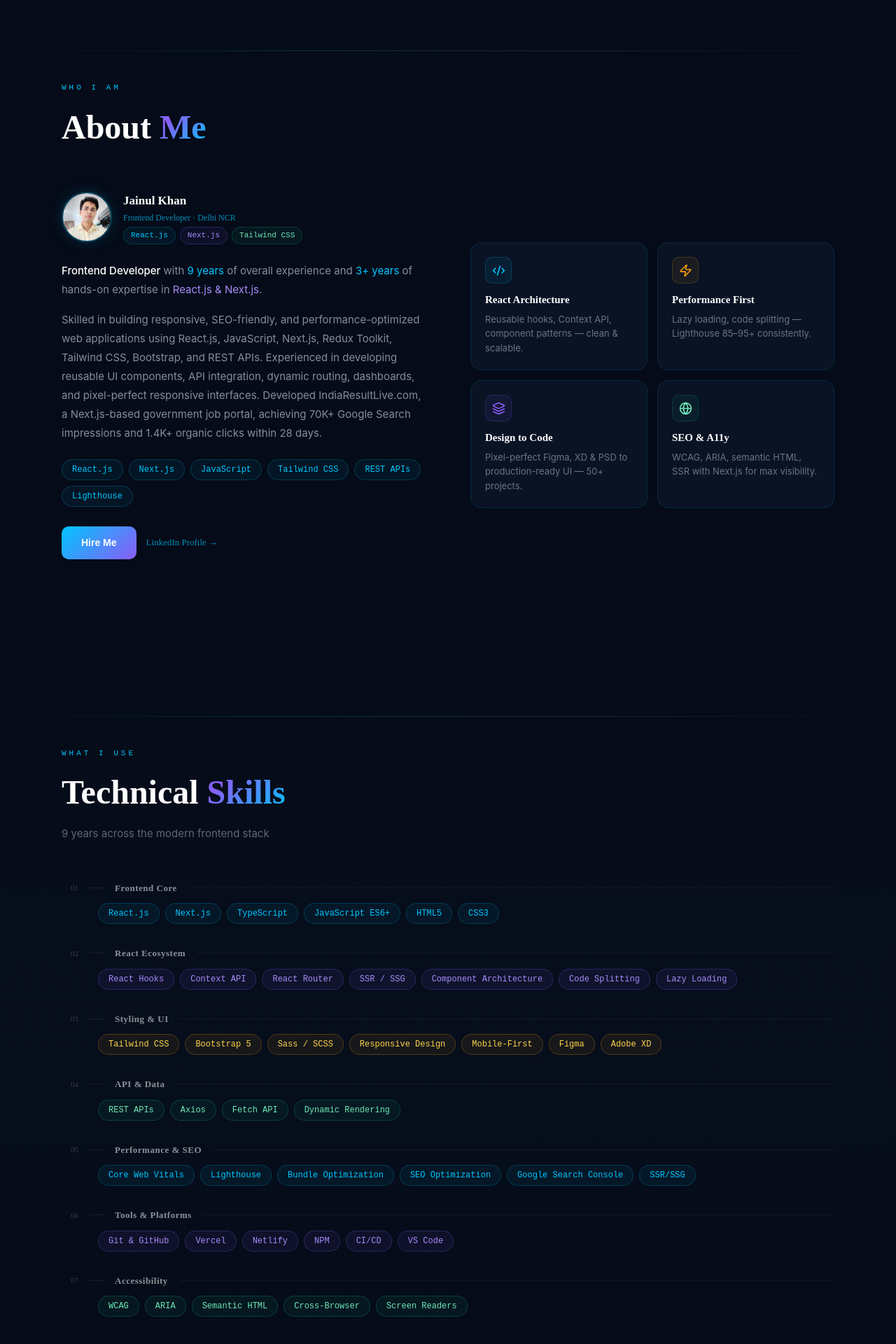
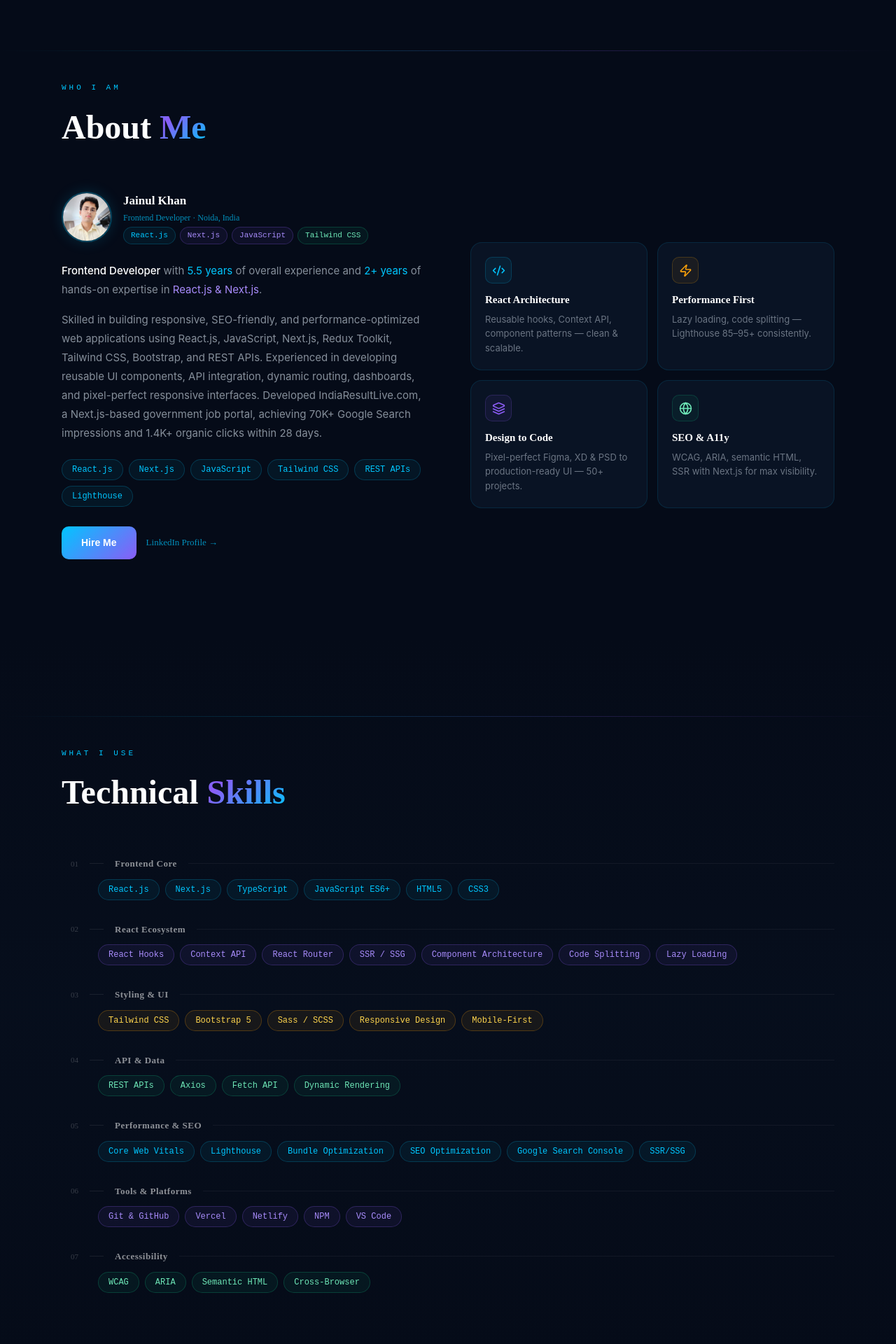
Before and after one commit to mdzainulkhan/mdzainulkhan.github.io, a Next.js app: page / in a window 1280 px wide. Shown: the part 840-2760 px from the top of the page at 70% size. Built offline with nearby package versions, Linux system fonts and the light colour scheme.

Commit message:
UI changes done

```diff
--- a/components/About.tsx
+++ b/components/About.tsx
@@ -45,11 +45,12 @@ export default function About() {
                   Jainul Khan
                 </p>
                 <p style={{ fontFamily: 'JetBrains Mono', color: 'rgba(0,198,255,0.7)', fontSize: '12px', marginBottom: '4px' }}>
-                  Frontend Developer · Delhi NCR
+                  Frontend Developer · Noida, India
                 </p>
                 <div style={{ display: 'flex', gap: '6px', flexWrap: 'wrap' }}>
                   <span className="spill" style={{ fontSize: '11px', padding: '3px 10px' }}>React.js</span>
                   <span className="spill spill-v" style={{ fontSize: '11px', padding: '3px 10px' }}>Next.js</span>
+                  <span className="spill spill-v" style={{ fontSize: '11px', padding: '3px 10px' }}>JavaScript</span>
                   <span className="spill spill-g" style={{ fontSize: '11px', padding: '3px 10px' }}>Tailwind CSS</span>
                 </div>
               </div>
@@ -61,8 +62,8 @@ export default function About() {
             }}>
               <p>
                 <span style={{ color: '#fff', fontWeight: 500 }}>Frontend Developer</span> with{' '}
-                <span style={{ color: '#00C6FF' }}>9 years</span> of overall experience and{' '}
-                <span style={{ color: '#00C6FF' }}>3+ years</span> of hands-on expertise in{' '}
+                <span style={{ color: '#00C6FF' }}>5.5 years</span> of overall experience and{' '}
+                <span style={{ color: '#00C6FF' }}>2+ years</span> of hands-on expertise in{' '}
                 <span style={{ color: '#A78BFA' }}>React.js & Next.js</span>.
               </p>
               <p>
--- a/components/Experience.tsx
+++ b/components/Experience.tsx
@@ -8,77 +8,74 @@ const exp = [
   {
     role: 'Frontend Developer',
     co: 'Indai Technologies',
-    period: 'Aug 2024 – Present',
+    period: 'Aug 2024 - Present',
     loc: 'Delhi',
     current: true,
-    pts: ['Built responsive React.js and Next.js web applications on a reusable component architecture, cutting new-feature UI development time by an estimated 25–30%.',
-
-      'Engineered a shared component library spanning dashboards, forms, and data-driven pages, standardizing UI patterns across 10+ application modules.',
+    pts: ['Built responsive React.js and Next.js web applications on a reusable component architecture, cutting new-feature UI development time by an estimated 25-30%.',
+      'Developed INTELLISPINE, a React.js-based clinic management system for patient management, appointment scheduling, consultation history and operational workflows.',
       'Connected backend REST APIs using Axios and Fetch to power form submissions, data retrieval, and real-time workflows across the application.',
       'Managed complex UI state across 5+ application modules using React Hooks and Context API, applying dynamic routing and reusable state patterns to improve scalability.',
       'Reduced initial page load time by up to 35% through lazy loading, code splitting, and image optimization.'
     ],
-    tags: ['React.js', 'Next.js', 'JavaScript ES6+', 'TypeScript', 'Tailwind CSS', 'Core Web Vitals', 'REST APIs'],
+    tags: ['React.js', 'Next.js', 'JavaScript ES6+', 'Tailwind CSS', 'Core Web Vitals', 'REST APIs'],
   },
   {
-    role: 'Frontend Developer',
+    role: 'Senior Web Designer',
     co: 'Infoicon Technologies',
-    period: 'Oct 2023 – Jul 2024',
+    period: 'Oct 2023 - Jul 2024',
     loc: 'Noida',
     current: false,
     pts: [
-      'Built data-driven frontend features using React.js, React Hooks, and reusable components across 8+ application modules, cutting duplicate code by an estimated 20% through shared UI patterns.',
-      'Integrated REST APIs using Axios and Fetch API to fetch, manage, and render dynamic data across frontend modules.',
+      'Built data-driven features across 8+ application modules using React.js, Hooks and shared UI patterns that improved code reusability.',
+      'Applied lazy loading, code splitting, component-level optimization, and asset compression, reducing average page-load time by up to 25%',
       'Applied lazy loading, code splitting, component-level optimization, and asset compression, reducing average page-load time by up to 25%.',
       'Implemented responsive UI compatible across multiple devices and screen sizes.',
       'Debugged and resolved 40+ frontend issues, improving application stability, usability, and cross-browser compatibility across production interfaces.',
-      'Collaborated with a 6+ member cross-functional team of backend developers, UI/UX designers, and QA engineers in an Agile environment, shipping production-ready features across 15+ sprints.',
     ],
     tags: ['React.js', 'Next.js', 'HTML5', 'CSS3', 'Tailwind CSS', 'Bootstrap', 'WCAG', 'ARIA'],
   },
   {
-    role: 'Frontend Developer',
+    role: 'Web Designer',
     co: 'Cliffex Software Solutions',
-    period: 'Oct 2022 – Sep 2023',
+    period: 'Oct 2022 - Sep 2023',
     loc: 'Noida',
     current: false,
     pts: [
-      'Transitioned from web design to frontend dev — React.js & modern JavaScript',
+      'Built modular and reusable React components to maintain UI consistency and improve development efficiency.',
       'Converted Figma, Adobe XD & PSD designs into responsive cross-browser interfaces',
-      'Improved routing & performance for faster loads and smoother navigation',
-      'Ensured mobile-first design consistency across all devices & screen sizes',
+      'Built 15+ responsive, cross-browser websites from PSD/UI designs using HTML5, CSS3, Bootstrap and jQuery.',
+      'Created responsive layouts for desktop, tablet, and mobile, testing interfaces across 5+ browsers and screen sizes.',
     ],
-    tags: ['React.js', 'JavaScript', 'Tailwind CSS', 'Figma', 'Adobe XD', 'Mobile-First'],
+    tags: ['HTML5', 'CSS3', 'JavaScript', 'Bootstrap', 'Tailwind CSS', 'Mobile-First'],
   },
   {
-    role: 'UI Developer',
+    role: 'Web Designer',
     co: 'B. Jain Publishers',
-    period: 'Jun 2021 – Sep 2022',
+    period: 'Jun 2021 - Sep 2022',
     loc: 'Noida',
     current: false,
     pts: [
-      'Produced 10+ responsive websites and user interfaces for publishing-industry clients using HTML5, CSS3, Bootstrap, and jQuery.',
+      'Delivered 20+ responsive websites with HTML5, CSS3, Bootstrap and jQuery, working in a 6-person design and development team.',
       'Converted design files and UI requirements into pixel-accurate, responsive, cross-browser compatible web pages.',
-      'Built and standardized reusable interface elements, preserving consistent layouts and styling across 6+ website sections.',
       'Tested and refined interfaces across browsers and devices, resolving layout and responsiveness issues before release.',
     ],
-    tags: ['React.js', 'UI Design', 'SEO', 'HTML/CSS', 'eCommerce'],
+    tags: ['HTML5', 'CSS3', 'Bootstrap', 'jQuery', 'UI Design', 'SEO'],
   },
-  {
-    role: 'Web Designer',
-    co: 'Goyal Brothers Prakashan',
-    period: 'Sep 2017 – May 2021',
-    loc: 'Noida',
-    current: false,
-    pts: [
-      'Delivered 15+ responsive websites and web pages using HTML5, CSS3, Bootstrap, and jQuery, supporting day-to-day website development.',
-      'Converted design concepts, PSD/layout files, and requirements into responsive HTML/CSS interfaces with accurate spacing, typography, and visual structure.',
-      'Built and updated 20+ website pages, navigation sections, forms, banners, and reusable UI elements based on evolving project requirements.',
-      'Created responsive layouts for desktop, tablet, and mobile, testing interfaces across 5+ browsers and screen sizes.',
-      'Performed UI testing and troubleshooting, identifying and fixing layout, alignment, and cross-browser compatibility issues.'
-    ],
-    tags: ['HTML/CSS', 'SEO', 'PSD to HTML', 'Photoshop', 'Responsive'],
-  },
+  // {
+  //   role: 'Web Designer',
+  //   co: 'Goyal Brothers Prakashan',
+  //   period: 'Sep 2017 – May 2021',
+  //   loc: 'Noida',
+  //   current: false,
+  //   pts: [
+  //     'Delivered 15+ responsive websites and web pages using HTML5, CSS3, Bootstrap, and jQuery, supporting day-to-day website development.',
+  //     'Converted design concepts, PSD/layout files, and requirements into responsive HTML/CSS interfaces with accurate spacing, typography, and visual structure.',
+  //     'Built and updated 20+ website pages, navigation sections, forms, banners, and reusable UI elements based on evolving project requirements.',
+  //     'Created responsive layouts for desktop, tablet, and mobile, testing interfaces across 5+ browsers and screen sizes.',
+  //     'Performed UI testing and troubleshooting, identifying and fixing layout, alignment, and cross-browser compatibility issues.'
+  //   ],
+  //   tags: ['HTML/CSS', 'SEO', 'PSD to HTML', 'Photoshop', 'Responsive'],
+  // },
 ]
 
 export default function Experience() {
--- a/components/Hero.tsx
+++ b/components/Hero.tsx
@@ -96,8 +96,8 @@ export default function Hero() {
               style={{ display:'flex', flexWrap:'wrap', gap:'24px',
                 marginBottom:'24px' }} className="lg:justify-start">
               {[
-                {n:'9',l:'Years Exp'},{n:'3+',l:'React Years'},
-                {n:'40%',l:'Perf Boost'},{n:'90+',l:'Lighthouse'},
+                {n:'5+',l:'Years Exp'},{n:'2+',l:'React Years'},
+                {n:'30%',l:'Perf Boost'},{n:'90+',l:'Lighthouse'},
               ].map(s=>(
                 <div key={s.l} style={{ textAlign:'center' }}>
                   <div style={{ fontFamily:'Space Grotesk', fontSize:'26px', fontWeight:700, color:'#00C6FF',
--- a/components/Skills.tsx
+++ b/components/Skills.tsx
@@ -5,11 +5,11 @@ import { useInView } from 'react-intersection-observer'
 const groups = [
   { label:'Frontend Core', cls:'spill', skills:['React.js','Next.js','TypeScript','JavaScript ES6+','HTML5','CSS3'] },
   { label:'React Ecosystem', cls:'spill spill-v', skills:['React Hooks','Context API','React Router','SSR / SSG','Component Architecture','Code Splitting','Lazy Loading'] },
-  { label:'Styling & UI', cls:'spill spill-a', skills:['Tailwind CSS','Bootstrap 5','Sass / SCSS','Responsive Design','Mobile-First','Figma','Adobe XD'] },
+  { label:'Styling & UI', cls:'spill spill-a', skills:['Tailwind CSS','Bootstrap 5','Sass / SCSS','Responsive Design','Mobile-First'] },
   { label:'API & Data', cls:'spill spill-g', skills:['REST APIs','Axios','Fetch API','Dynamic Rendering'] },
   { label:'Performance & SEO', cls:'spill', skills:['Core Web Vitals','Lighthouse','Bundle Optimization','SEO Optimization','Google Search Console','SSR/SSG'] },
-  { label:'Tools & Platforms', cls:'spill spill-v', skills:['Git & GitHub','Vercel','Netlify','NPM','CI/CD','VS Code'] },
-  { label:'Accessibility', cls:'spill spill-g', skills:['WCAG','ARIA','Semantic HTML','Cross-Browser','Screen Readers'] },
+  { label:'Tools & Platforms', cls:'spill spill-v', skills:['Git & GitHub','Vercel','Netlify','NPM', 'VS Code'] },
+  { label:'Accessibility', cls:'spill spill-g', skills:['WCAG','ARIA','Semantic HTML','Cross-Browser'] },
 ]
 
 export default function Skills() {
@@ -26,9 +26,9 @@ export default function Skills() {
           <h2 style={{ fontFamily:'Space Grotesk', fontSize:'clamp(32px,5vw,48px)', fontWeight:700, color:'#fff' }}>
             Technical <span className="g-text">Skills</span>
           </h2>
-          <p style={{ color:'rgba(203,213,225,0.45)', marginTop:'12px', fontFamily:'Inter', fontSize:'15px' }}>
-            9 years across the modern frontend stack
-          </p>
+          {/* <p style={{ color:'rgba(203,213,225,0.45)', marginTop:'12px', fontFamily:'Inter', fontSize:'15px' }}>
+            5.5 years across the modern frontend stack
+          </p> */}
         </motion.div>
 
         <div style={{ display:'flex', flexDirection:'column', gap:'32px' }}>
```
